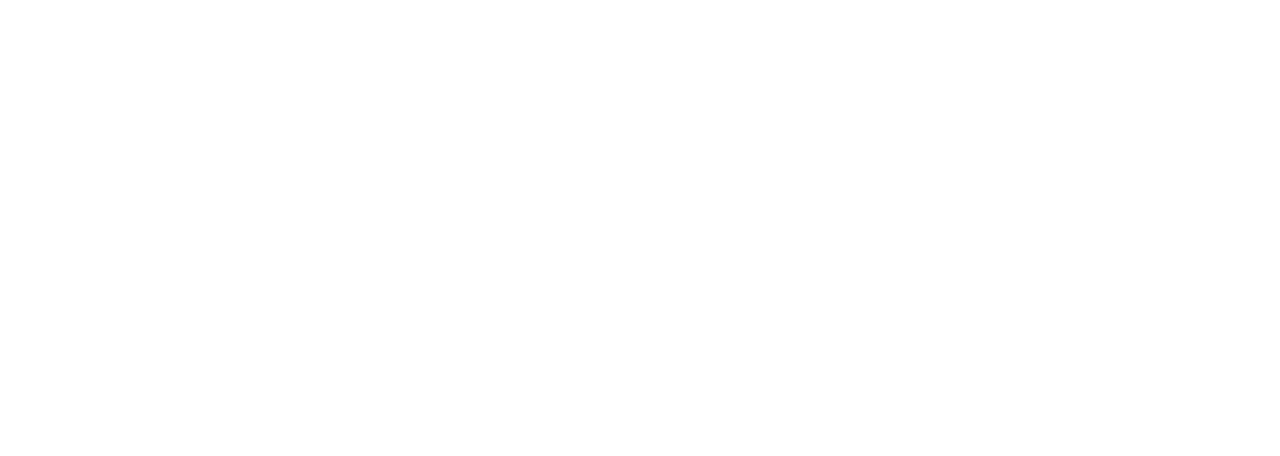
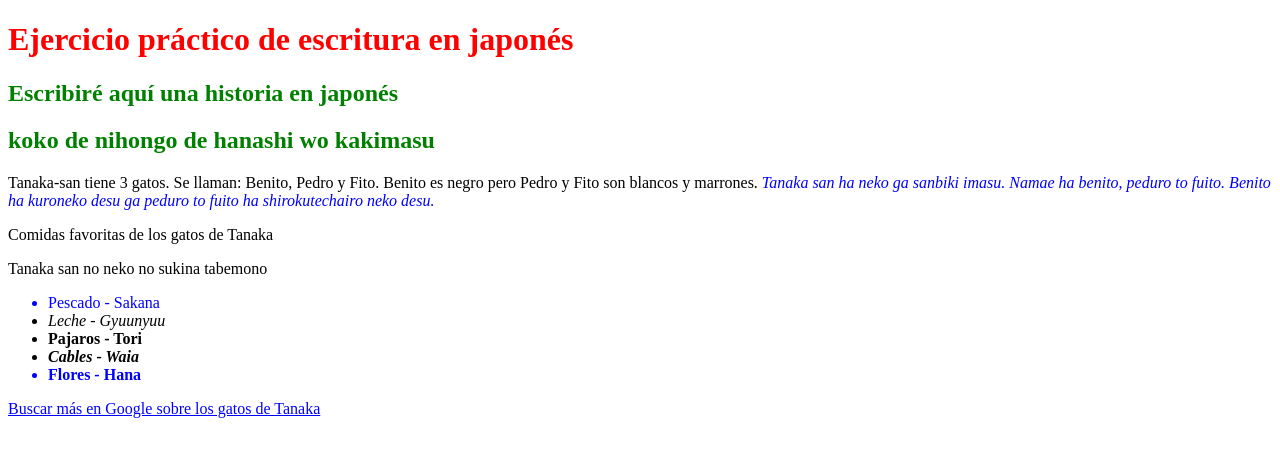
Before and after one commit to AlnsSbrl/Dise-o-de-Interfaces-Web, a plain HTML site: page Unidad04/clases_css.html in a window 1280 px wide. Drawn offline with Linux system fonts and the light colour scheme.

Commit message:
hecho a medias el ejercicio

```diff
--- a/Unidad04/clases_css.html
+++ b/Unidad04/clases_css.html
@@ -4,29 +4,44 @@
     <meta charset="UTF-8">
     <title>Clases css</title>
     <style>
+        h1{
+            color: red;
+        }
+        h2{
+            color: green;
+        }
+        .negrita{
+            font-weight: bold;
+        }
+        .cursiva{
+            font-style: italic;
+        }
+        .azul{
+            color: blue;
+        }
         /*
         style:
         clases especificas:
-        -h1.rojo: aplica rojo al texto h1
-        -h2.verde: aplica verde a h2
+        DONE-h1.rojo: aplica rojo al texto h1
+        DONE-h2.verde: aplica verde a h2
 
         clases genericas:
-        -.negrita: aplica negrita al texto
-        -.cursiva: aplica cursiva
-        -.azul: aplica color azul
+        DONE-.negrita: aplica negrita al texto
+        DONE-.cursiva: aplica cursiva
+        DONE-.azul: aplica color azul
 
         estiliza los elementos tal que:
-        -h1 y h2 aplican clases especificas
+        DONE -h1 y h2 aplican clases especificas
         -combina las clases especificas con las genericas
 
         -estiliza partes especificas del texto con <span> y combina clases genericas
-        -cada elemento <li> debe mostrar una combinacion diferente de clases genericas
+        DONE-cada elemento <li> debe mostrar una combinacion diferente de clases genericas
 
-        -enlace aplica la clase azul para que el texto del enlace aparezca en azul
+        DONE-enlace aplica la clase azul para que el texto del enlace aparezca en azul
 
 
 
-        html: titulo h1 y dos subs h2
+        DONE html: titulo h1 y dos subs h2
         parrafo con contenido parcialmente estilizado usando <span> para ponerle colores negrita y cursiva
         otro parrafo que combine dos estilos <span  con varias clases>
 
@@ -36,6 +51,24 @@
     </style>
 </head>
 <body>
-
+    <h1>Ejercicio práctico de escritura en japonés</h1>
+    <h2>Escribiré aquí una historia en japonés</h2>
+    <h2>koko de nihongo de hanashi wo kakimasu</h2>
+<span>
+    Tanaka-san tiene 3 gatos. Se llaman: Benito, Pedro y Fito. Benito es negro pero Pedro y Fito son blancos y marrones.
+</span>
+<span class="cursiva azul">
+    Tanaka san ha neko ga sanbiki imasu. Namae ha benito, peduro to fuito. Benito ha kuroneko desu ga peduro to fuito ha shirokutechairo neko desu.
+</span>
+<p>Comidas favoritas de los gatos de Tanaka</p>
+<p>Tanaka san no neko no sukina tabemono</p>
+<ul>
+    <li class="azul">Pescado - Sakana</li>
+    <li class="cursiva">Leche - Gyuunyuu</li>
+    <li class="negrita">Pajaros - Tori</li>
+    <li class="cursiva negrita">Cables - Waia</li>
+    <li class="negrita azul">Flores - Hana</li>
+</ul>
+<a href="https://google.com/" class="azul">Buscar más en Google sobre los gatos de Tanaka</a>
 </body>
 </html>
```
